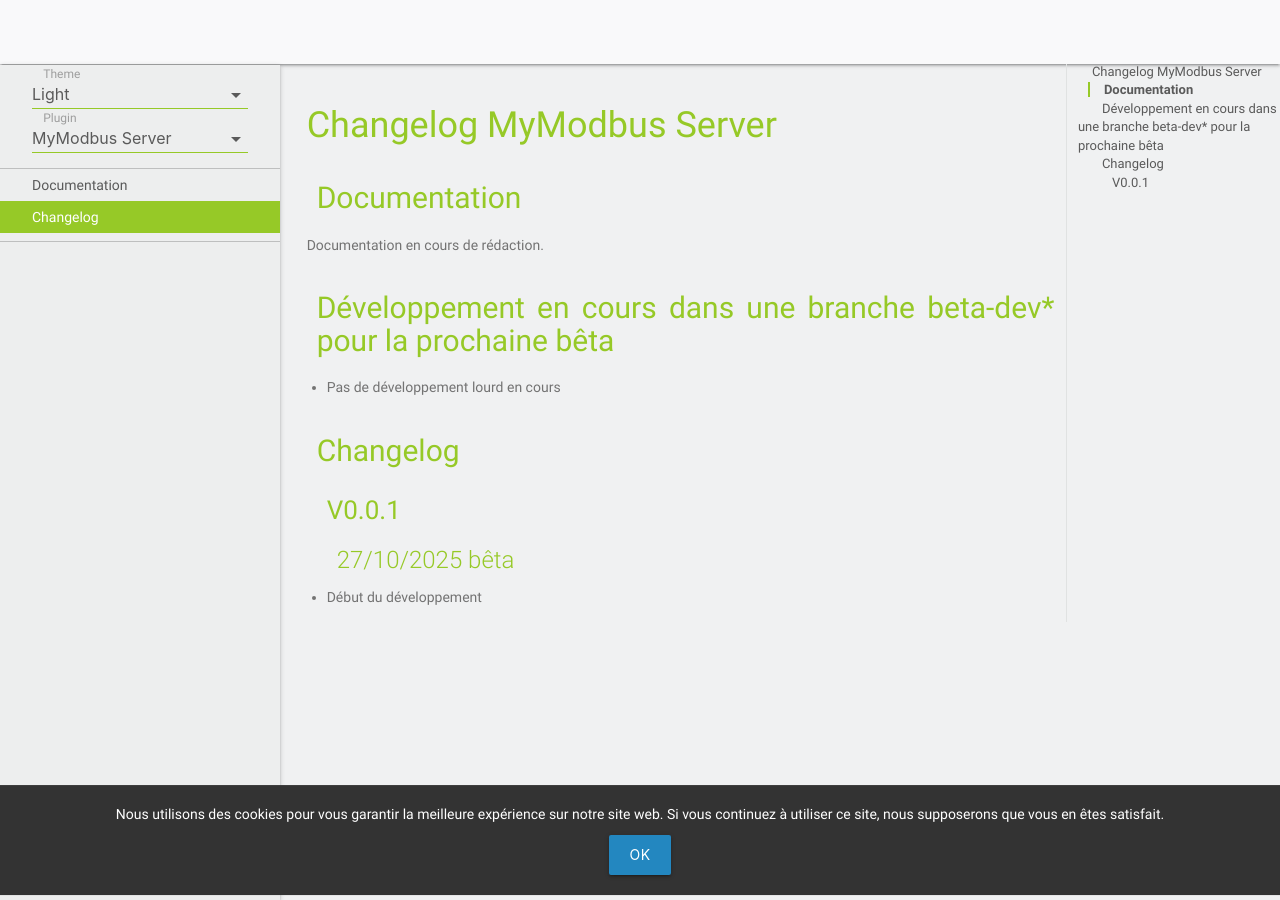
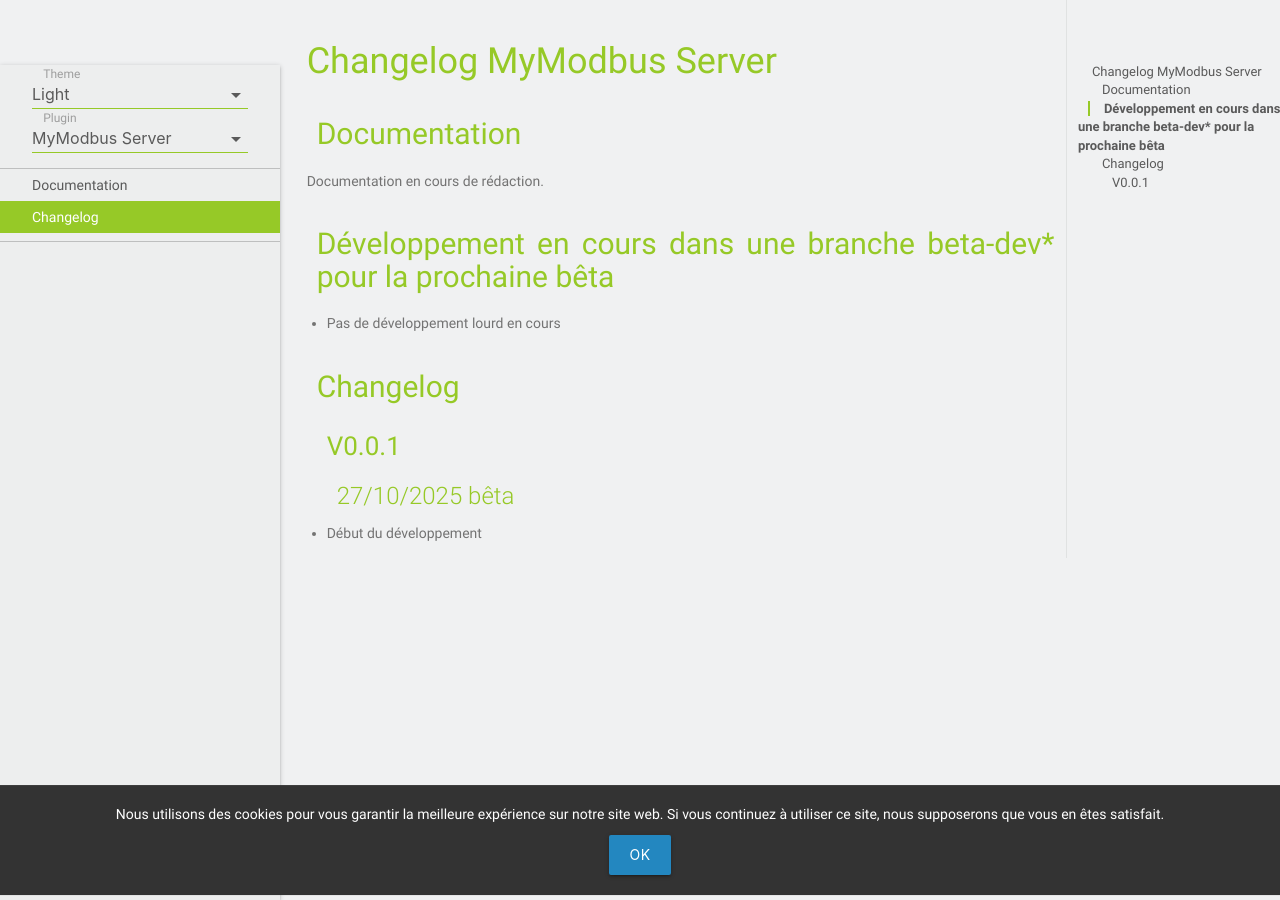
Before and after one commit to MrWaloo/jeedom-plugins-doc, a Jekyll site: the page built from docs/fr_FR/mymodbusserver_changelog.md, in a window 1280 px wide. Built offline with Jekyll 4.4.1, drawn with Linux system fonts in a browser that asks for light colours; our own code applies the rules of GitHub Pages for plain Markdown files.

Commit message:
Update default.html

```diff
--- a/docs/_layouts/default.html
+++ b/docs/_layouts/default.html
@@ -15,9 +15,9 @@
   <link rel="icon" href="/jeedom-plugins-doc/favicon.ico" />
 </head>
 <body>
-  <div class="hide-on-print"> <!-- navbar-fixed -->
+  <!--
+  <div class="hide-on-print">
     <nav>
-      <!--
       <div class="nav-wrapper container">
         <a href="#" data-target="slide-out" class="top-nav sidenav-trigger waves-effect waves-light circle hide-on-large-only"><i class="material-icons">menu</i></a>
         <a id="logo-container" href="https://jeedom.github.io/documentations" class="brand-logo center"><img src="/img/logo.png" style="height:50px;margin-top:5px"></a>
@@ -31,9 +31,9 @@
           <li><a href="https://market.jeedom.com" target="_blank">Market</a></li>
         </ul>
       </div>
-      -->
     </nav>
   </div>
+  -->
   <div class="container hide-on-print">
     <div id="slide-out" class="sidenav sidenav-fixed">
       <div class="user-view">
```
